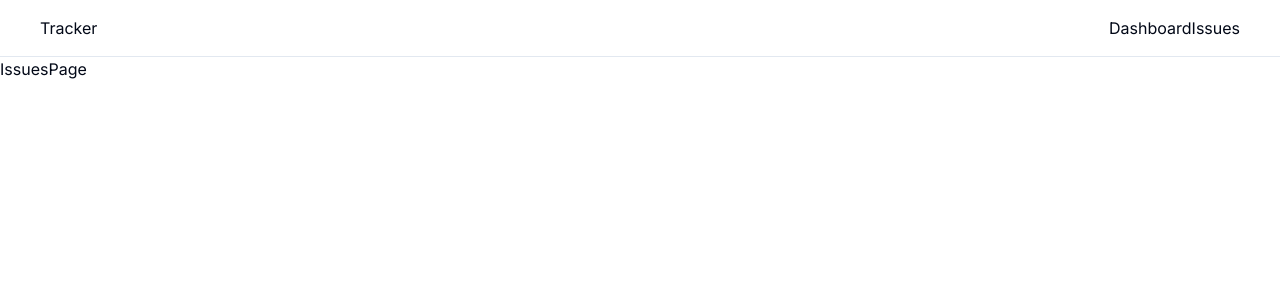
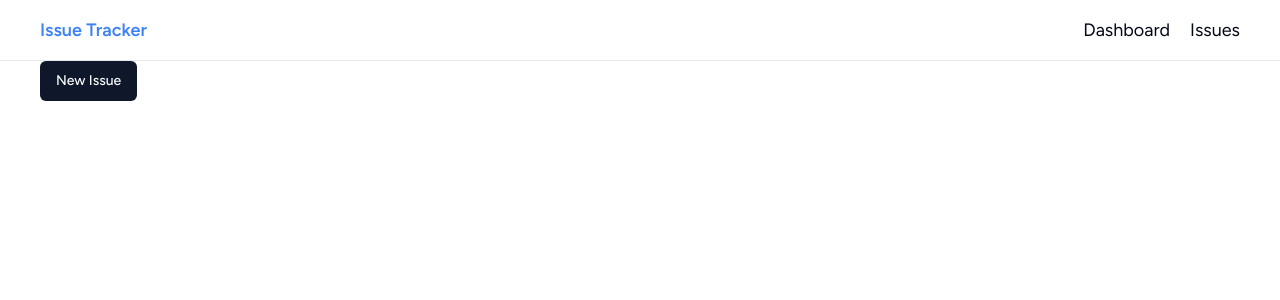
Before and after one commit to bvcr93/issue-tracker, a Next.js app: page /issues in a window 1280 px wide. Shown: the top 300 px of the page. Built offline with nearby package versions, Linux system fonts and the light colour scheme.

Commit message:
new issue page, hook form, markdown editor

```diff
--- a/app/issues/new/page.tsx
+++ b/app/issues/new/page.tsx
@@ -1,5 +1,20 @@
-import React from "react";
+"use client";
 
+import { Button } from "@/components/ui/button";
+import { Input } from "@/components/ui/input";
+import "easymde/dist/easymde.min.css";
+import SimpleMDE from "react-simplemde-editor";
 export default function NewIssuePage() {
-  return <div className="maincol">NewIssuePage</div>;
+  return (
+    <div className="maincol mt-20">
+      <h1 className="w-full text-center text-3xl text-slate-700">
+        Create new issue
+      </h1>
+      <div className="md:w-1/2 mx-auto space-y-5 mt-10">
+        <Input placeholder="Title" />
+        <SimpleMDE />
+        <Button type="submit">Submit New Issue</Button>
+      </div>
+    </div>
+  );
 }
--- a/app/issues/page.tsx
+++ b/app/issues/page.tsx
@@ -1,7 +1,13 @@
-import React from 'react'
+import { Button } from "@/components/ui/button";
+import Link from "next/link";
+import React from "react";
 
 export default function IssuesPage() {
   return (
-    <div>IssuesPage</div>
-  )
+    <div className="maincol">
+      <Link href={"/issues/new"}>
+        <Button>New Issue</Button>
+      </Link>
+    </div>
+  );
 }
--- a/app/layout.tsx
+++ b/app/layout.tsx
@@ -1,9 +1,9 @@
 import type { Metadata } from "next";
-import { Inter } from "next/font/google";
+import { Figtree } from "next/font/google";
 import "./globals.css";
 import Navbar from "@/components/ui/navbar";
 
-const inter = Inter({ subsets: ["latin"] });
+const figtree = Figtree({ subsets: ["latin"] });
 
 export const metadata: Metadata = {
   title: "Create Next App",
@@ -17,7 +17,7 @@ export default function RootLayout({
 }) {
   return (
     <html lang="en">
-      <body className={inter.className}>
+      <body className={figtree.className}>
         <Navbar />
         {children}
       </body>
--- /dev/null
+++ b/components/ui/input.tsx
@@ -0,0 +1,25 @@
+import * as React from "react"
+
+import { cn } from "@/lib/utils"
+
+export interface InputProps
+  extends React.InputHTMLAttributes<HTMLInputElement> {}
+
+const Input = React.forwardRef<HTMLInputElement, InputProps>(
+  ({ className, type, ...props }, ref) => {
+    return (
+      <input
+        type={type}
+        className={cn(
+          "flex h-10 w-full rounded-md border border-input bg-background px-3 py-2 text-sm outline-none",
+          className
+        )}
+        ref={ref}
+        {...props}
+      />
+    )
+  }
+)
+Input.displayName = "Input"
+
+export { Input }
--- a/components/ui/navbar.tsx
+++ b/components/ui/navbar.tsx
@@ -1,17 +1,45 @@
+"use client";
+import { Menu } from "lucide-react";
 import Link from "next/link";
-import React from "react";
+import { useState } from "react";
 
 export default function Navbar() {
+  const [isMobileNavOpen, setIsMobileNavOpen] = useState(false);
+
+  const toggleMobileNav = () => {
+    setIsMobileNavOpen(!isMobileNavOpen);
+  };
+
   return (
     <div className="w-full border-b">
-      <div className="maincol flex justify-between py-4">
-        <div>Tracker</div>
-
-        <div className="flex items-center">
+      <div className="maincol flex justify-between py-4 text-lg">
+        <div className="text-blue-500 font-semibold">Issue Tracker</div>
+        <div className="items-center gap-5 hidden md:flex">
           <div>Dashboard</div>
           <Link href={"/issues"}>Issues</Link>
         </div>
+        <div className="md:hidden">
+          <Menu className="cursor-pointer" onClick={toggleMobileNav} />
+        </div>
       </div>
+
+      {/* Mobile Sidebar */}
+      {isMobileNavOpen && (
+        <div className="md:hidden fixed top-0 left-0 h-full w-64 bg-white shadow-xl">
+          <div className="flex flex-col items-center py-4 mt-10">
+            <div>Dashboard</div>
+            <Link href={"/issues"}>Issues</Link>
+          </div>
+        </div>
+      )}
+
+      {/* Overlay for closing the sidebar */}
+      {isMobileNavOpen && (
+        <div
+          className="md:hidden fixed top-0 left-0 h-full w-full"
+          onClick={toggleMobileNav}
+        ></div>
+      )}
     </div>
   );
 }
--- /dev/null
+++ b/components/ui/textarea.tsx
@@ -0,0 +1,24 @@
+import * as React from "react";
+
+import { cn } from "@/lib/utils";
+
+export interface TextareaProps
+  extends React.TextareaHTMLAttributes<HTMLTextAreaElement> {}
+
+const Textarea = React.forwardRef<HTMLTextAreaElement, TextareaProps>(
+  ({ className, ...props }, ref) => {
+    return (
+      <textarea
+        className={cn(
+          "flex min-h-[80px] w-full rounded-md border border-input bg-background px-3 py-2 text-sm outline-none",
+          className
+        )}
+        ref={ref}
+        {...props}
+      />
+    );
+  }
+);
+Textarea.displayName = "Textarea";
+
+export { Textarea };
--- a/package.json
+++ b/package.json
@@ -13,10 +13,13 @@
     "@radix-ui/react-slot": "^1.0.2",
     "class-variance-authority": "^0.7.0",
     "clsx": "^2.0.0",
+    "easymde": "^2.18.0",
     "lucide-react": "^0.298.0",
     "next": "14.0.4",
     "react": "^18",
     "react-dom": "^18",
+    "react-hook-form": "^7.49.2",
+    "react-simplemde-editor": "^5.2.0",
     "tailwind-merge": "^2.1.0",
     "tailwindcss-animate": "^1.0.7",
     "zod": "^3.22.4"
```
Also changed, not shown: 1 other file (tests, documents, lock files or other folders).
